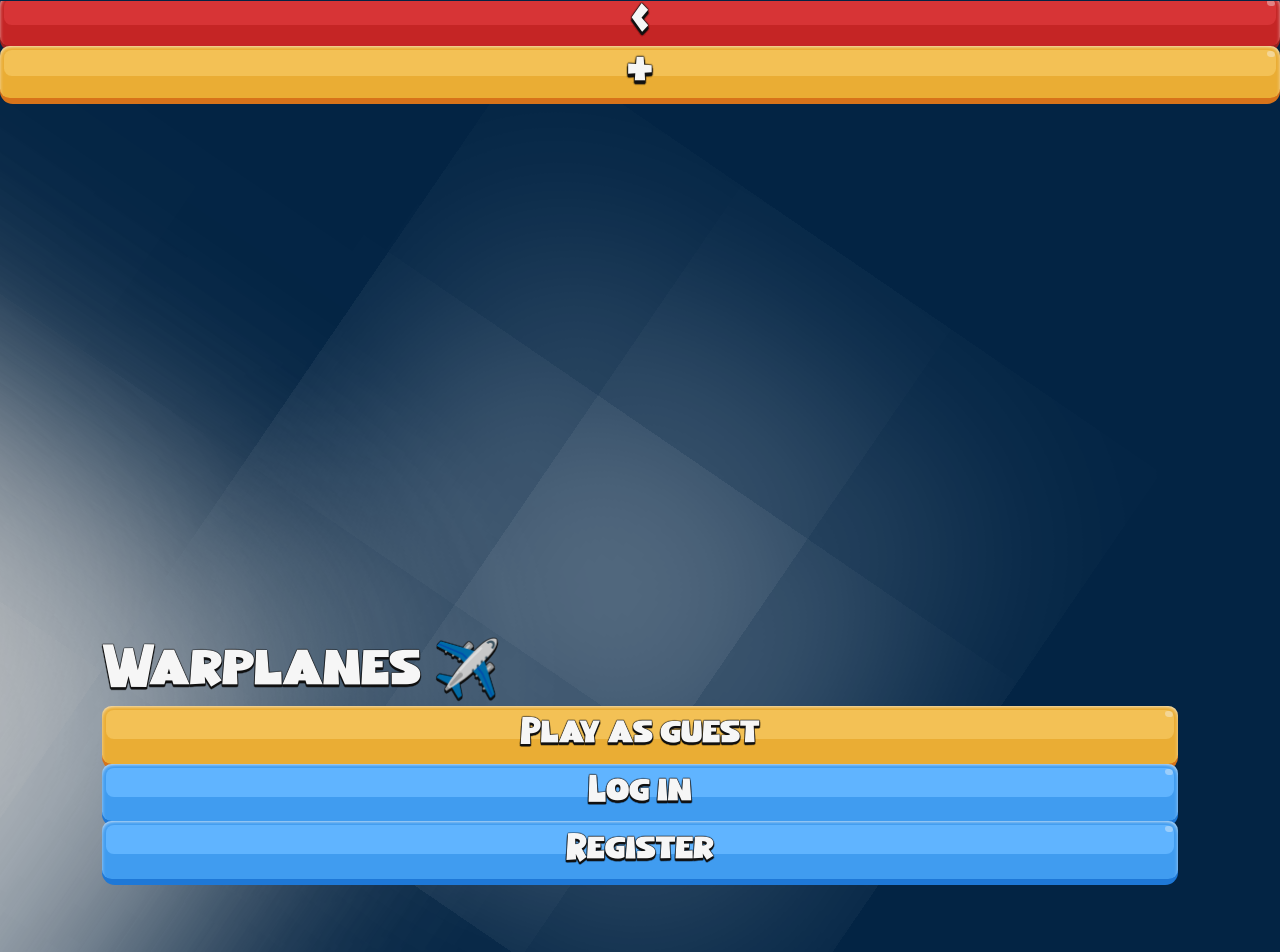
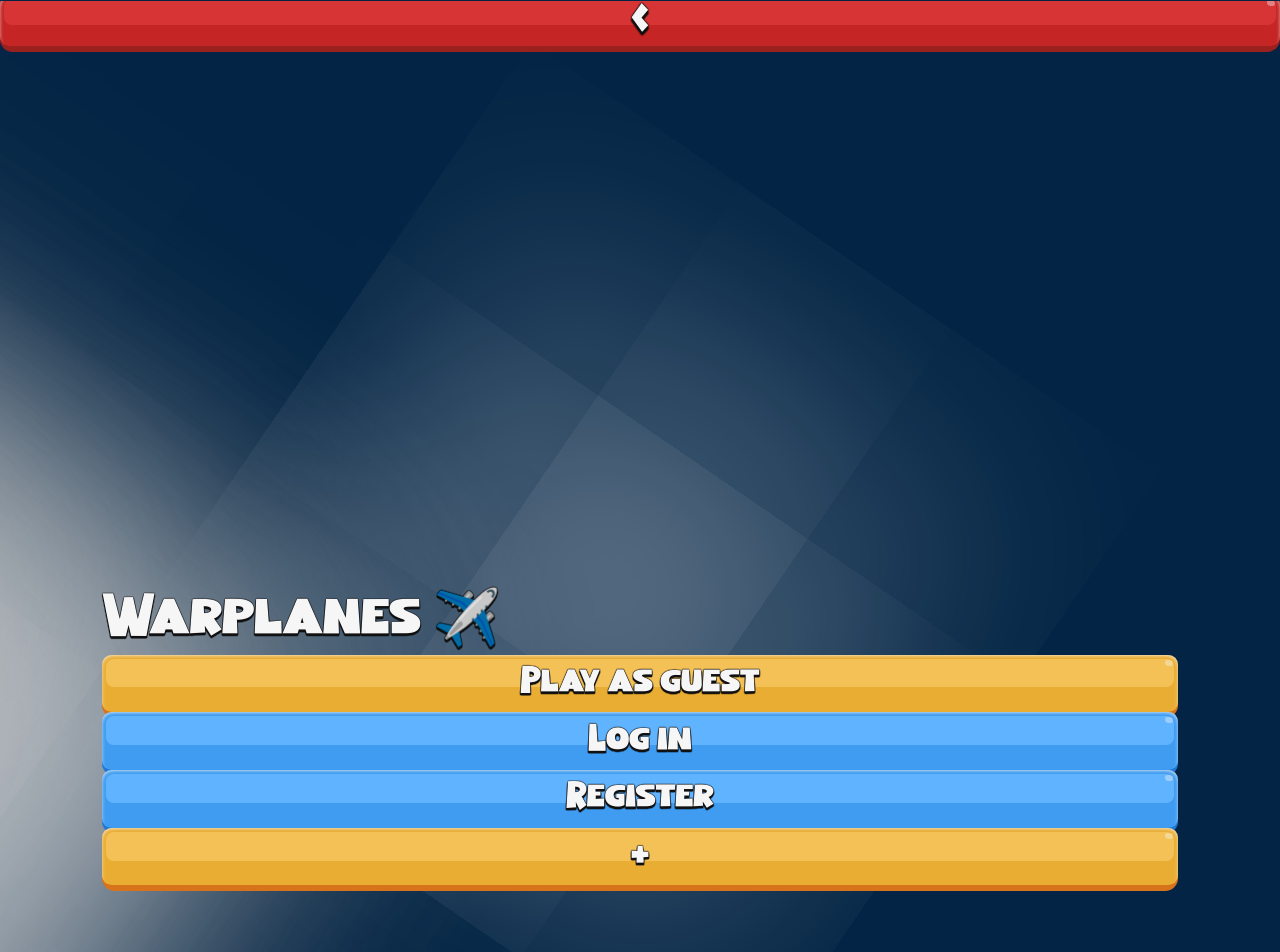
Before and after one commit to Vascool14/warplanes, a React (Vite) app in the folder client/: page / in a window 1280 px wide. Shown: the top 952 px of the page. Built offline with nearby package versions, Linux system fonts and the light colour scheme.

Commit message:
slight changes

```diff
--- a/client/src/components/MenuSidebar.tsx
+++ b/client/src/components/MenuSidebar.tsx
@@ -1,8 +1,15 @@
+import Button from "./Button";
 
 export default function MenuSidebar() {
     return (
-        <div className="fixed top-0 right-[-20rem] hover:right-0 active:right-0 h-screen w-[26rem] bg-[#fff3] p-[var(--padding)] transition-all">
-            <div className="h-full w-full bg-red-500"></div>
+        <div className="fixed top-0 right-0 hover:w-[20rem] active:w-[20rem] h-screen w-[6.3rem] bg-[#fff3] p-[var(--padding)] transition-all flex flex-col">
+            <div className="w-full h-[3rem]">
+                <Button
+                    text='+'
+                    color='yellow'
+                    wFull
+                />
+            </div>
         </div>
     )
 }
--- a/client/src/components/Nav.tsx
+++ b/client/src/components/Nav.tsx
@@ -14,9 +14,9 @@ export default function Nav() {
             </div>
             }
 
-            <div className="fixed right-0 top-0 m-[var(--padding)] z-[10]">
+            {/* <div className="fixed right-0 top-0 m-[var(--padding)] z-[10]">
                 <Button text='+' icon color='yellow' onButtonClick={() => setState({...state, menuOpen: !state.menuOpen})} />
-            </div>
+            </div> */}
         </nav>
     )
 }
--- a/client/src/pages/Home.tsx
+++ b/client/src/pages/Home.tsx
@@ -28,7 +28,7 @@ export default function Home() {
                 </Link>
             </div>
             }
-            {/* <MenuSidebar /> */}
+            <MenuSidebar />
         </main>
     )
 }
```
